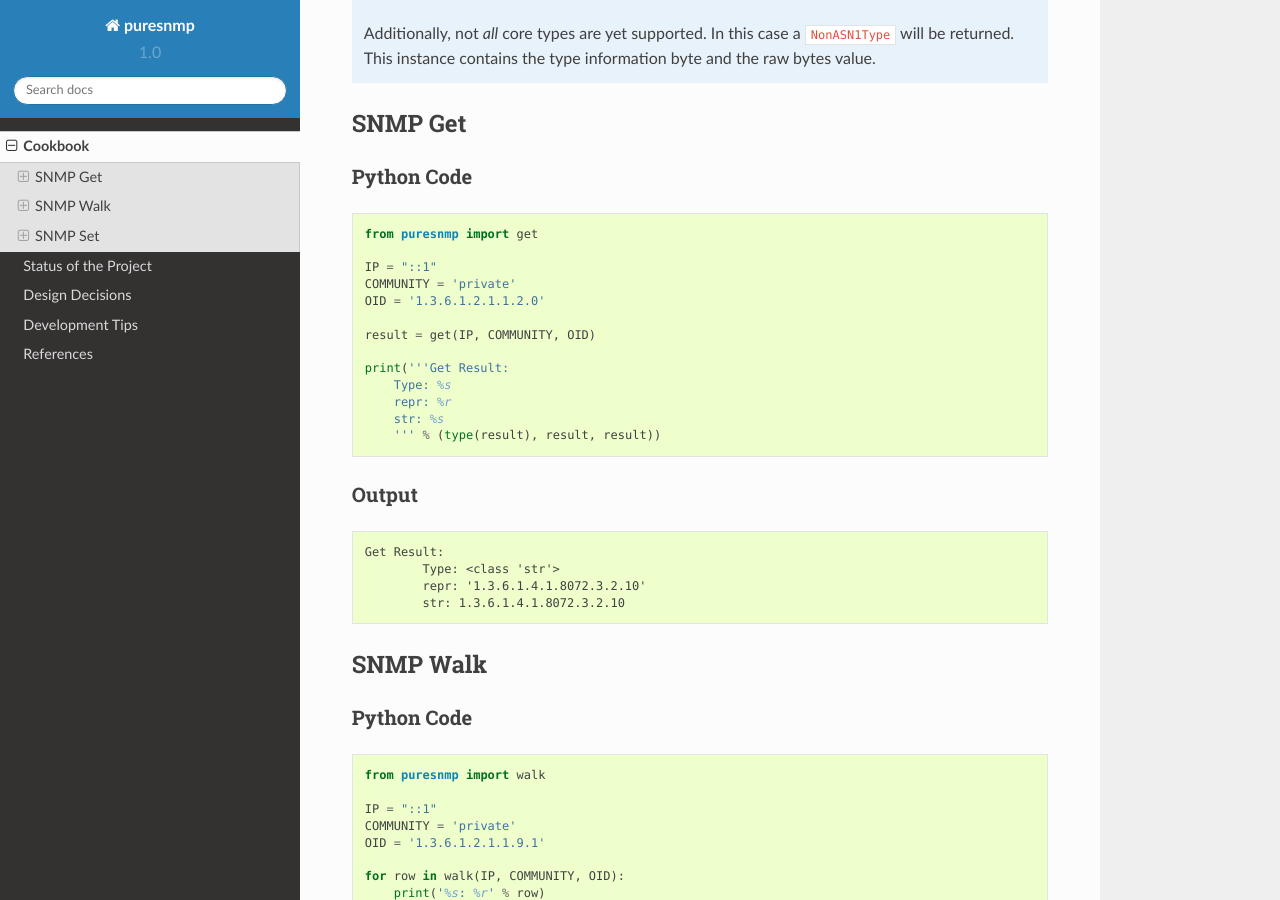
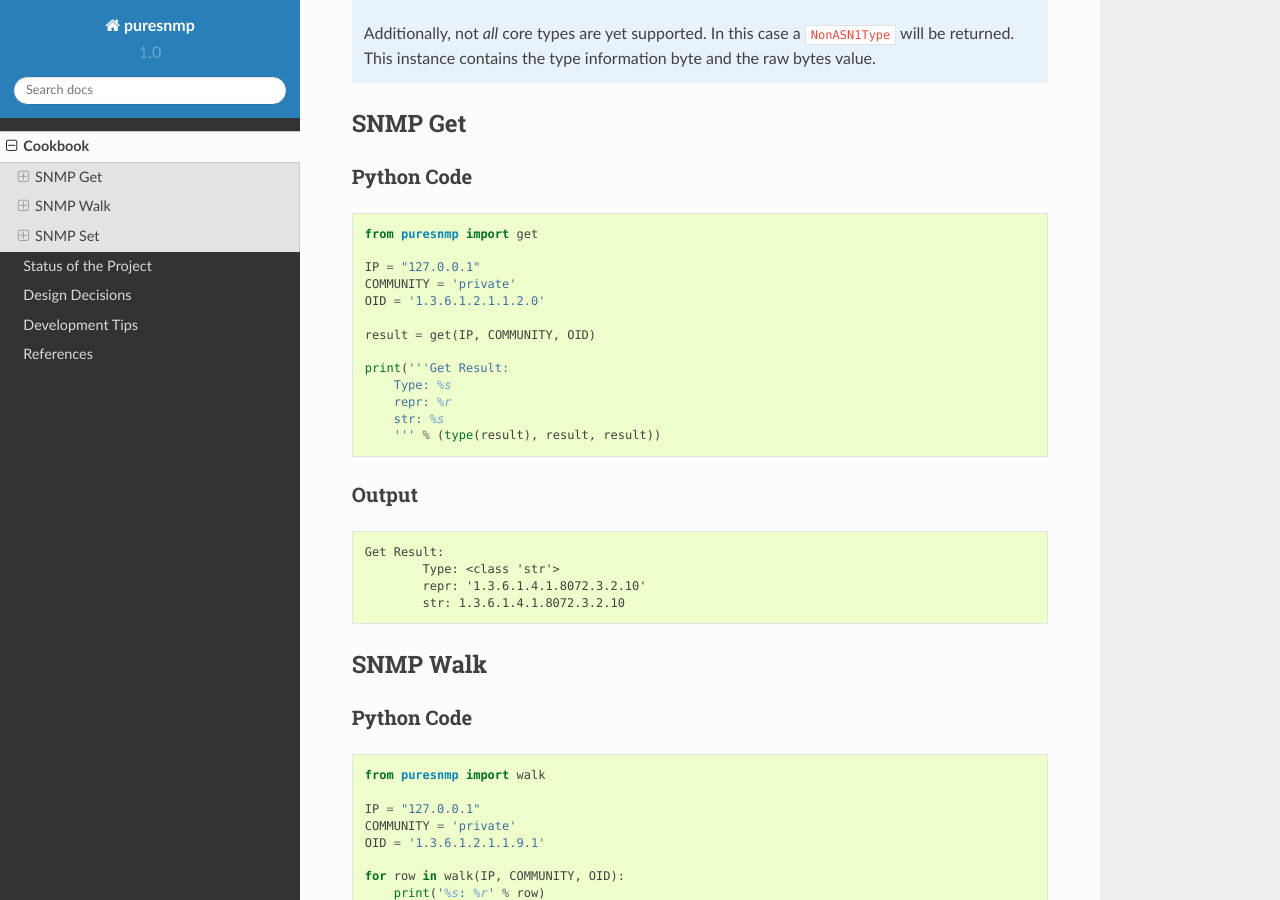
Before and after one commit to exhuma/puresnmp, a Sphinx documentation site: the page built from docs/cookbook.rst, in a window 1280 px wide and 900 px high, scrolled down 372 px. Built offline with Sphinx 7.4.7 and the Read the Docs theme 2.0.0, drawn with Linux system fonts in a browser that asks for light colours.

Commit message:
Replaced IPv6 with IPv4.
It's more common and should be less confusing in the cookbook docs.

```diff
--- a/docs/cookbook.rst
+++ b/docs/cookbook.rst
@@ -26,7 +26,7 @@
 
     from puresnmp import get
 
-    IP = "::1"
+    IP = "127.0.0.1"
     COMMUNITY = 'private'
     OID = '1.3.6.1.2.1.1.2.0'
 
@@ -60,7 +60,7 @@
 
     from puresnmp import walk
 
-    IP = "::1"
+    IP = "127.0.0.1"
     COMMUNITY = 'private'
     OID = '1.3.6.1.2.1.1.9.1'
 
@@ -116,7 +116,7 @@
     from puresnmp import set
     from puresnmp.x690.types import OctetString
 
-    IP = "::1"
+    IP = "127.0.0.1"
     COMMUNITY = 'private'
     OID = '1.3.6.1.2.1.1.4.0'
 
```
